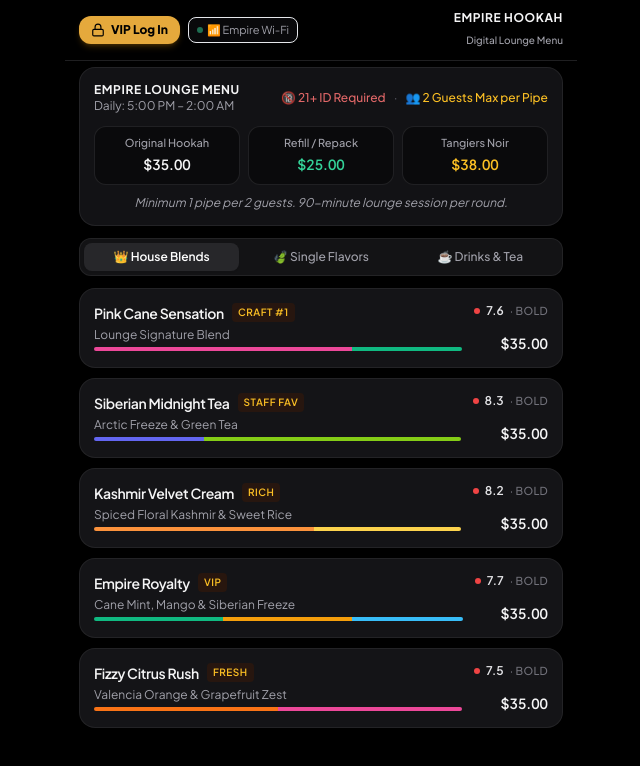
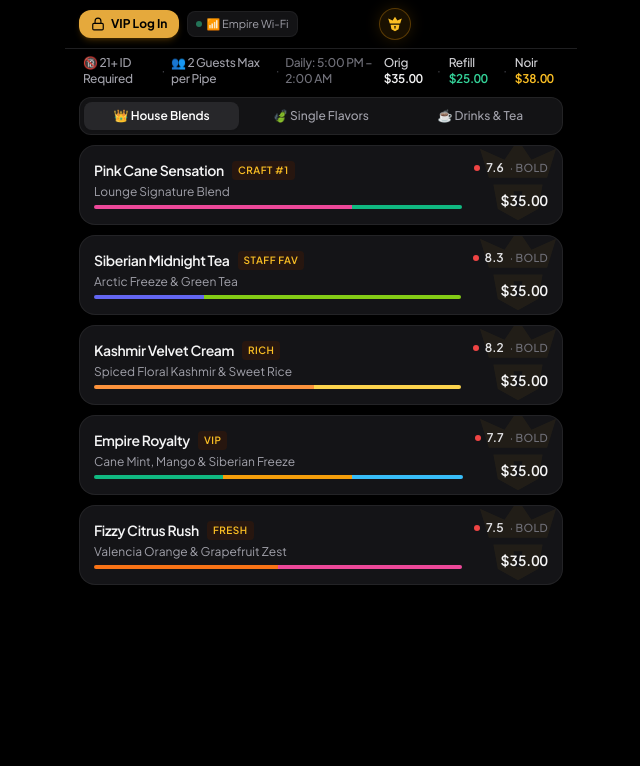
Before and after one commit to Stoked-Spyre/Empire-Dynamic-Lounge-Menu, a website: page index.html in a window 1280 px wide. Shown: the whole page, without its empty margins (319-959 px from the left). Drawn offline with nearby package versions, Linux system fonts and the light colour scheme.

Commit message:
feat(ui): add brand & lounge logo watermarks to cards, center lounge logo in top bar, and replace policy card with seamless ambient strip

```diff
--- a/index.html
+++ b/index.html
@@ -239,51 +239,57 @@
 <body class="min-h-screen flex flex-col items-center justify-start pb-28 text-slate-200 bg-black">
 
   <!-- ==================== 1. TOP APP BAR (QR GUEST VS VIP IDENTITY) ==================== -->
-  <header class="w-full max-w-lg bg-black/95 border-b border-zinc-800/80 sticky top-0 z-40 px-3.5 py-2.5 flex items-center justify-between">
+  <header class="w-full max-w-lg bg-black/95 border-b border-zinc-800/80 sticky top-0 z-40 px-3.5 py-2 flex items-center justify-between">
 
     <!-- Left: VIP Log In Button (Public Guest View) OR VIP Profile Info (Logged In View) -->
     <div id="headerGuestView" class="flex items-center gap-2">
       <!-- Top Left VIP Login Button -->
-      <button onclick="openVipLoginModal()" class="bg-brand-gold hover:bg-brand-goldHover text-black font-extrabold px-3 py-1.5 rounded-xl text-xs flex items-center gap-1.5 shadow-md shadow-amber-500/20 transition active:scale-95">
+      <button onclick="openVipLoginModal()" class="bg-brand-gold hover:bg-brand-goldHover text-black font-bold px-3 py-1.5 rounded-xl text-xs flex items-center gap-1.5 shadow-md shadow-amber-500/20 transition active:scale-95">
         <i data-lucide="lock" class="w-3.5 h-3.5"></i>
         <span>VIP Log In</span>
       </button>
 
-      <div class="flex items-center gap-1 text-[11px] text-zinc-400 bg-zinc-950 px-2 py-1 rounded-lg border border-zinc-850">
+      <div class="flex items-center gap-1 text-[11px] text-zinc-400 bg-zinc-900/80 px-2 py-1 rounded-lg border border-zinc-800/60">
         <span class="w-1.5 h-1.5 rounded-full bg-emerald-400 animate-pulse"></span>
         <span id="headerWifiStatusText">📶 Empire Wi-Fi</span>
       </div>
     </div>
 
     <div id="headerVipView" class="hidden flex items-center gap-2">
-      <div class="w-8 h-8 rounded-xl bg-amber-500/10 border border-amber-500/40 flex items-center justify-center text-brand-gold font-bold text-xs">
+      <div class="w-8 h-8 rounded-xl bg-amber-500/10 border border-amber-500/40 flex items-center justify-center text-amber-400 font-bold text-xs">
         <span id="vipAvatarLetter">A</span>
       </div>
       <div>
         <div class="flex items-center gap-1.5">
           <span class="font-bold text-white text-xs" id="vipMemberNameDisplay">Alex M.</span>
-          <span class="text-[9px] bg-amber-950 text-brand-gold font-mono font-bold px-1 rounded border border-amber-800/50" id="vipTierDisplay">GOLD VIP</span>
-        </div>
-        <button onclick="openSeatAssignModal()" class="flex items-center gap-1 text-[11px] text-zinc-300 font-semibold hover:text-brand-gold transition">
+          <span class="text-[9px] bg-amber-950 text-amber-400 font-semibold px-1 rounded border border-amber-800/50" id="vipTierDisplay">GOLD VIP</span>
+        </div>
+        <button onclick="openSeatAssignModal()" class="flex items-center gap-1 text-[11px] text-zinc-300 font-medium hover:text-amber-400 transition">
           <span class="w-1.5 h-1.5 rounded-full bg-emerald-400 animate-pulse"></span>
-          <span id="headerSeatDisplay" class="font-bold text-brand-gold">Floating VIP Tab #409</span>
+          <span id="headerSeatDisplay" class="font-semibold text-amber-400">Floating VIP Tab #409</span>
           <i data-lucide="chevron-down" class="w-3 h-3 text-zinc-400"></i>
         </button>
       </div>
     </div>
 
-    <!-- Center/Right: Guest QR Badge OR VIP Actions -->
-    <div id="headerGuestRightView" class="flex items-center gap-1.5">
-      <div class="text-right">
-        <span class="text-xs font-bold tracking-wider text-zinc-100 uppercase block">EMPIRE HOOKAH</span>
-        <span class="text-[10px] text-zinc-400 font-medium">Digital Lounge Menu</span>
-      </div>
+    <!-- Center: Empire Lounge Signature Logo (No Text Headers) -->
+    <div class="flex items-center justify-center">
+      <div class="w-8 h-8 rounded-full bg-amber-500/10 border border-amber-500/30 flex items-center justify-center text-amber-400 shadow-[0_0_15px_rgba(245,158,11,0.15)]" title="Empire Lounge">
+        <svg class="w-5 h-5 fill-current text-amber-400" viewBox="0 0 100 100">
+          <path d="M50 14 L62 32 L84 22 L76 48 L24 48 L16 22 L38 32 Z M28 54 L72 54 L68 76 L50 86 L32 76 Z M46 60 L54 60 L52 74 L48 74 Z" fill-rule="evenodd"/>
+        </svg>
+      </div>
+    </div>
+
+    <!-- Right: Guest Balance / VIP Actions -->
+    <div id="headerGuestRightView" class="flex items-center gap-1.5 w-[70px] justify-end">
+      <!-- Minimalist balance space -->
     </div>
 
     <div id="headerVipRightView" class="hidden flex items-center gap-1.5">
       <button onclick="switchCustomerTab('rewards')" class="bg-amber-950/80 hover:bg-amber-900 border border-amber-800/60 text-amber-300 px-2 py-1 rounded-lg text-xs font-semibold flex items-center gap-1 transition active:scale-95" title="View VIP Stash & Smoke History">
         <i data-lucide="award" class="w-3.5 h-3.5 text-amber-400"></i>
-        <span id="headerVipPointsBadge">⭐ 750 Pts</span>
+        <span id="headerVipPointsBadge">⭐ 750</span>
       </button>
 
       <button onclick="requestCoalService()" class="bg-red-500/10 hover:bg-red-500/20 border border-red-500/30 text-red-300 px-2 py-1 rounded-lg text-xs font-semibold flex items-center gap-1 transition active:scale-95">
@@ -324,42 +330,25 @@
   <main class="w-full max-w-lg px-3.5 pt-1.5 flex flex-col gap-3">
 
     <!-- ==================== VIEW 1: LOUNGE MENU (DEFAULT VIEW) ==================== -->
-    <div id="customer-view-menu" class="customer-panel flex flex-col gap-3">
-
-      <!-- 1. Lounge Policies & Pricing Hero Banner -->
-      <section class="obsidian-card rounded-2xl p-3.5 space-y-2.5">
-        <div class="flex items-center justify-between">
-          <div>
-            <h2 class="font-bold text-xs tracking-wider text-zinc-100 uppercase">EMPIRE LOUNGE MENU</h2>
-            <p class="text-xs text-zinc-400" id="menuLoungeHours">Daily: 5:00 PM – 2:00 AM</p>
-          </div>
-          <div class="flex items-center gap-2 text-xs text-zinc-400 justify-end font-medium">
-            <span class="text-red-400/90" id="menuRuleAgeBadge">🔞 21+ Required</span>
-            <span class="text-zinc-600">·</span>
-            <span class="text-amber-400" id="menuRulePipeBadge">👥 2 Guests / Pipe</span>
-          </div>
-        </div>
-
-        <!-- General Pricing Quick Bar -->
-        <div class="grid grid-cols-3 gap-2 pt-0.5 text-center">
-          <div class="bg-zinc-950/80 p-2 rounded-xl border border-zinc-800/80">
-            <span class="text-[11px] text-zinc-400 block font-medium">Original Hookah</span>
-            <span class="text-sm font-semibold text-zinc-100 tabular-nums" id="menuPriceOriginal">$35.00</span>
-          </div>
-          <div class="bg-zinc-950/80 p-2 rounded-xl border border-zinc-800/80">
-            <span class="text-[11px] text-zinc-400 block font-medium">Refill / Repack</span>
-            <span class="text-sm font-semibold text-emerald-400 tabular-nums" id="menuPriceRefill">$25.00</span>
-          </div>
-          <div class="bg-zinc-950/80 p-2 rounded-xl border border-zinc-800/80">
-            <span class="text-[11px] text-zinc-400 block font-medium">Tangiers Noir</span>
-            <span class="text-sm font-semibold text-amber-400 tabular-nums" id="menuPriceTangiers">$38.00</span>
-          </div>
-        </div>
-
-        <p class="text-xs text-zinc-400 italic text-center" id="menuPolicyNotice">
-          Minimum 1 pipe per 2 guests. 90-minute lounge session per round.
-        </p>
-      </section>
+    <div id="customer-view-menu" class="customer-panel flex flex-col gap-2.5">
+
+      <!-- 1. Ambient Lounge Policies & Pricing Strip (Seamless, No Bulky Card) -->
+      <div class="flex items-center justify-between text-xs px-1 text-zinc-400 font-medium tracking-tight">
+        <div class="flex items-center gap-1.5 text-zinc-400">
+          <span id="menuRuleAgeBadge">🔞 21+</span>
+          <span class="text-zinc-700">·</span>
+          <span id="menuRulePipeBadge">👥 2 / Pipe</span>
+          <span class="text-zinc-700">·</span>
+          <span id="menuLoungeHours" class="text-zinc-500">5PM–2AM</span>
+        </div>
+        <div class="flex items-center gap-2 text-zinc-300">
+          <span>Orig <strong class="text-zinc-100 font-semibold tabular-nums" id="menuPriceOriginal">$35</strong></span>
+          <span class="text-zinc-700">·</span>
+          <span>Refill <strong class="text-emerald-400 font-semibold tabular-nums" id="menuPriceRefill">$25</strong></span>
+          <span class="text-zinc-700">·</span>
+          <span>Noir <strong class="text-amber-400 font-semibold tabular-nums" id="menuPriceTangiers">$38</strong></span>
+        </div>
+      </div>
 
       <!-- 2. Menu Sub-Tabs Switcher -->
       <div class="grid grid-cols-3 gap-1 p-1 bg-zinc-900/80 rounded-xl border border-zinc-800/80 text-xs">
@@ -1091,6 +1080,30 @@
 
   <!-- ==================== JAVASCRIPT & STOKED LAB ENGINE ==================== -->
   <script>
+    const BRAND_WATERMARKS = {
+      empire: `<svg viewBox="0 0 100 100" fill="currentColor" class="w-full h-full"><path d="M50 14 L62 32 L84 22 L76 48 L24 48 L16 22 L38 32 Z M28 54 L72 54 L68 76 L50 86 L32 76 Z M46 60 L54 60 L52 74 L48 74 Z" fill-rule="evenodd"/></svg>`,
+      musthave: `<svg viewBox="0 0 100 100" fill="currentColor" class="w-full h-full"><path d="M20 25 L35 25 L50 50 L65 25 L80 25 L80 80 L66 80 L66 48 L54 68 L46 68 L34 48 L34 80 L20 80 Z M38 12 L50 18 L62 12 L56 22 L44 22 Z"/></svg>`,
+      tangiers: `<svg viewBox="0 0 100 100" fill="currentColor" class="w-full h-full"><path d="M15 22 L85 22 L85 36 L58 36 L58 82 L42 82 L42 36 L15 36 Z M50 10 C53 15 60 17 65 15 C62 20 55 22 50 20 C45 22 38 20 35 15 C40 17 47 15 50 10 Z"/></svg>`,
+      darkside: `<svg viewBox="0 0 100 100" fill="currentColor" class="w-full h-full"><path d="M50 10 L85 32 L85 68 L50 90 L15 68 L15 32 Z M50 24 L28 40 L28 60 L50 76 L72 60 L72 40 Z M50 35 L62 44 L62 56 L50 65 L38 56 L38 44 Z"/></svg>`,
+      blackburn: `<svg viewBox="0 0 100 100" fill="currentColor" class="w-full h-full"><path d="M25 18 L55 18 C68 18 76 25 76 34 C76 40 71 46 63 48 C73 50 79 57 79 67 C79 78 70 85 55 85 L25 85 Z M42 32 L42 45 L53 45 C58 45 62 42 62 38 C62 34 58 32 53 32 Z M42 57 L42 71 L55 71 C61 71 65 68 65 64 C65 60 61 57 55 57 Z"/></svg>`,
+      alfakher: `<svg viewBox="0 0 100 100" fill="currentColor" class="w-full h-full"><path d="M50 15 C55 25 68 28 80 25 C75 35 65 40 58 42 L58 85 L42 85 L42 42 C35 40 25 35 20 25 C32 28 45 25 50 15 Z M32 60 L68 60 L64 74 L36 74 Z"/></svg>`,
+      starbuzz: `<svg viewBox="0 0 100 100" fill="currentColor" class="w-full h-full"><path d="M50 5 L61 35 L95 38 L68 60 L76 92 L50 74 L24 92 L32 60 L5 38 L39 35 Z"/></svg>`,
+      adalya: `<svg viewBox="0 0 100 100" fill="currentColor" class="w-full h-full"><path d="M50 15 L78 82 L62 82 L55 64 L45 64 L38 82 L22 82 Z M50 35 L47 52 L53 52 Z M18 45 C28 42 35 32 38 20 C25 24 18 34 18 45 Z M82 45 C72 42 65 32 62 20 C75 24 82 34 82 45 Z"/></svg>`
+    };
+
+    function getBrandWatermark(brandName) {
+      if (!brandName) return BRAND_WATERMARKS.empire;
+      const b = brandName.toLowerCase().replace(/[^a-z]/g, '');
+      if (b.includes('musthave')) return BRAND_WATERMARKS.musthave;
+      if (b.includes('tangiers')) return BRAND_WATERMARKS.tangiers;
+      if (b.includes('darkside')) return BRAND_WATERMARKS.darkside;
+      if (b.includes('blackburn')) return BRAND_WATERMARKS.blackburn;
+      if (b.includes('fakher')) return BRAND_WATERMARKS.alfakher;
+      if (b.includes('starbuzz')) return BRAND_WATERMARKS.starbuzz;
+      if (b.includes('adalya')) return BRAND_WATERMARKS.adalya;
+      return BRAND_WATERMARKS.empire;
+    }
+
     const STOKED_MASTER_INVENTORY = [
       { id: 'mh-pinkman', name: 'Pinkman', brand: 'MustHave', category: 'russian', strength: 7, stock: 'in_stock', color: '#EC4899', desc: 'Raspberry, Pink Grapefruit & Strawberry', profiles: ['Berries', 'Citrus', 'Sweet'], region: 'Russia', countryFlag: '🇷🇺' },
       { id: 'mh-frosty', name: 'Frosty', brand: 'MustHave', category: 'russian', strength: 6, stock: 'in_stock', color: '#38BDF8', desc: 'Sub-Zero Siberian Chill', profiles: ['Mints', 'Ice', 'Cooling'], region: 'Russia', countryFlag: '🇷🇺' },
@@ -1849,7 +1862,7 @@
       if (refillEl) refillEl.textContent = `$${(pricing.refillPrice || 25.00).toFixed(2)}`;
       if (tanEl) tanEl.textContent = `$${(pricing.tangiersPrice || 38.00).toFixed(2)}`;
 
-      // 2. Render Sub-Tab 1: House Mixes (Clean minimal cards)
+      // 2. Render Sub-Tab 1: House Mixes (Clean minimal cards with Lounge Watermark)
       const houseCont = document.getElementById('menu-view-house');
       if (houseCont) {
         houseCont.innerHTML = '';
@@ -1871,11 +1884,16 @@
           const buzz = getBuzzInfo(buzzVal);
 
           const card = document.createElement('div');
-          card.className = 'group rounded-2xl bg-[#141417] hover:bg-[#18181c] border border-zinc-800/80 hover:border-zinc-700/80 p-3.5 transition-all duration-150 cursor-pointer active:scale-[0.99] select-none';
+          card.className = 'relative overflow-hidden group rounded-2xl bg-[#141417] hover:bg-[#18181c] border border-zinc-800/80 hover:border-zinc-700/80 p-3.5 transition-all duration-150 cursor-pointer active:scale-[0.99] select-none';
           card.onclick = () => openMenuItemDetailModal(mix.id, 'house');
 
           card.innerHTML = `
-            <div class="flex items-start justify-between gap-3">
+            <!-- Empire Lounge Watermark in Background -->
+            <div class="absolute -right-3 -bottom-3 w-28 h-28 pointer-events-none opacity-[0.06] group-hover:opacity-[0.12] transition-opacity duration-300 text-amber-400 flex items-center justify-center overflow-hidden">
+              ${BRAND_WATERMARKS.empire}
+            </div>
+
+            <div class="relative z-10 flex items-start justify-between gap-3">
               <!-- Left Side: Clean & Uncluttered -->
               <div class="min-w-0 flex-1 space-y-1">
                 <div class="flex items-center gap-2">
@@ -1908,7 +1926,7 @@
         });
       }
 
-      // 3. Render Sub-Tab 2: Master Flavors
+      // 3. Render Sub-Tab 2: Master Flavors (with Brand Watermarks)
       renderFlavorFilterStrip();
       const flavorsCont = document.getElementById('menuFlavorsContainer');
       if (flavorsCont) {
@@ -1932,12 +1950,18 @@
         filtered.forEach(item => {
           const isOut = item.stock === 'out_of_stock';
           const buzz = getBuzzInfo(item.strength || 7);
+          const brandWatermark = getBrandWatermark(item.brand);
           const card = document.createElement('div');
-          card.className = `group rounded-2xl bg-[#141417] hover:bg-[#18181c] border border-zinc-800/80 hover:border-zinc-700/80 p-3.5 transition-all duration-150 cursor-pointer active:scale-[0.99] select-none ${isOut ? 'opacity-50 pointer-events-none' : ''}`;
+          card.className = `relative overflow-hidden group rounded-2xl bg-[#141417] hover:bg-[#18181c] border border-zinc-800/80 hover:border-zinc-700/80 p-3.5 transition-all duration-150 cursor-pointer active:scale-[0.99] select-none ${isOut ? 'opacity-50 pointer-events-none' : ''}`;
           card.onclick = () => openMenuItemDetailModal(item.id, 'flavor');
 
           card.innerHTML = `
-            <div class="flex items-start justify-between gap-3">
+            <!-- Brand Logo Watermark in Background -->
+            <div class="absolute -right-3 -bottom-3 w-28 h-28 pointer-events-none opacity-[0.05] group-hover:opacity-[0.10] transition-opacity duration-300 text-zinc-100 flex items-center justify-center overflow-hidden">
+              ${brandWatermark}
+            </div>
+
+            <div class="relative z-10 flex items-start justify-between gap-3">
               <!-- Left Side: Clean & Uncluttered -->
               <div class="min-w-0 flex-1 space-y-1">
                 <div class="flex items-center gap-2">
```
